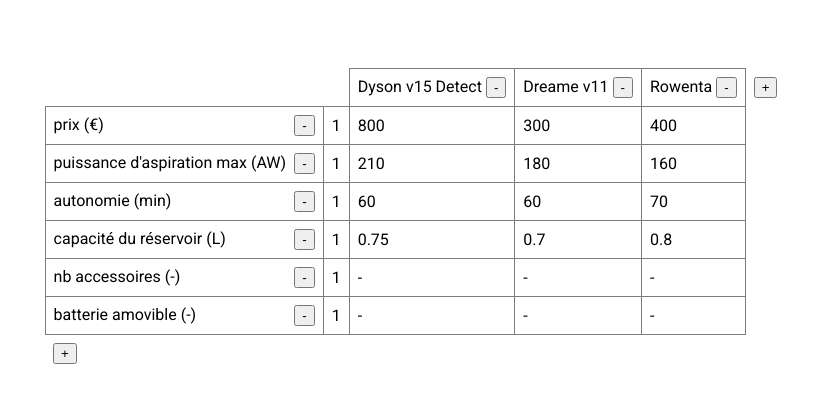
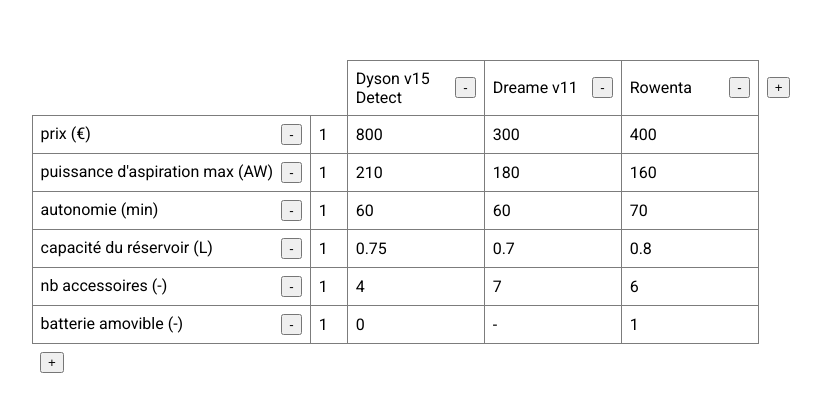
Before and after one commit to MjStryker/multi-criteria-decision-making-app, a React (Create React App) app: page / in a window 1280 px wide. Shown: the part 180-592 px from the top of the page, without its empty margins (225-1046 px from the left). Built offline with nearby package versions, Linux system fonts and the light colour scheme.

Commit message:
Replaces editable cell by html input element

```diff
--- a/src/components/DataTable.tsx
+++ b/src/components/DataTable.tsx
@@ -1,70 +1,80 @@
+import {
+  createEmptyCriteria,
+  createEmptyProduct,
+  createEmptyProductCriteriaValue,
+} from "../utils/utils";
+import { useRef, useState } from "react";
+
 import { TCriteria } from "../types/criteria";
 import { TProduct } from "../types/product";
 import { TProductWithCriteria } from "../types/productWithCriteria";
 import cordlessVacuumCleaner from "../data/cordlessVacuumCleaner";
-import { nanoid } from "nanoid";
-import { useState } from "react";
+import useClickOutside from "../hooks/useClickOutside";
+
+const width = 120;
 
 type DataTableProps = {};
 
 const DataTable = (props: DataTableProps) => {
-  const [criteria, setCriteria] = useState(cordlessVacuumCleaner.criteria);
+  const inputRef = useRef(null);
+
+  const [criterias, setCriterias] = useState(cordlessVacuumCleaner.criteria);
   const [products, setProducts] = useState(cordlessVacuumCleaner.products);
   const [productsWithCriteria, setProductsWithCriteria] = useState(
     cordlessVacuumCleaner.productsWithCriteria
   );
 
-  const nbCriteria = criteria.length;
+  const [cellId, setCellId] = useState<string | null>(null);
+  const [cellValue, setCellValue] = useState<number | null>(null);
+
+  useClickOutside(inputRef, () => {
+    console.log(`[ Cell ] Clicked away from ${cellId}..`);
+    setCellId(null);
+    setCellValue(null);
+  });
+
+  const nbCriteria = criterias.length;
   const nbProducts = products.length;
 
-  const createEmptyCriteria = (): TCriteria => ({
-    id: nanoid(),
-    name: undefined,
-    weight: 1,
-    unit: undefined,
-    higherTheBetter: undefined,
+  const addCriteria = (criteria: TCriteria) => {
+    setCriterias((prev) => [...prev, criteria]);
+    products.forEach((product) => {
+      addProductWithCriteria(
+        createEmptyProductCriteriaValue(product, criteria)
+      );
     });
+  };
 
-  const createEmptyProduct = (): TProduct => ({
-    id: nanoid(),
-    name: undefined,
-    reference: undefined,
+  const addProduct = (product: TProduct) => {
+    setProducts((prev) => [...prev, product]);
+    criterias.forEach((criteria) => {
+      addProductWithCriteria(
+        createEmptyProductCriteriaValue(product, criteria)
+      );
     });
+  };
 
-  const createEmptyProductWithCriteriaValue = (
-    { id: productId }: TProduct,
-    { id: criteriaId }: TCriteria
-  ): TProductWithCriteria => ({
-    id: nanoid(),
-    productId,
-    criteriaId,
-    value: undefined,
-  });
-
-  const addCriteria = (Criteria: TCriteria) =>
-    setCriteria((prev) => [...prev, Criteria]);
-
-  const addProduct = (product: TProduct) =>
-    setProducts((prev) => [...prev, product]);
+  const addProductWithCriteria = (
+    productWithCriteria: TProductWithCriteria
+  ) => {
+    setProductsWithCriteria((prev) => [...prev, productWithCriteria]);
+  };
 
   const removeCriteria = ({ id }: TCriteria) =>
-    setCriteria((prev) => prev.filter((c) => c.id !== id));
+    setCriterias((prev) => prev.filter((c) => c.id !== id));
 
   const removeProduct = ({ id }: TProduct) =>
     setProducts((prev) => prev.filter((p) => p.id !== id));
 
   const setProductCriteriaValue = (
-    { id: productId }: TProduct,
-    { id: criteriaId }: TCriteria,
+    product: TProduct,
+    criteria: TCriteria,
     value: number | null
   ) => {
-    const productWithCriteria = productsWithCriteria.find(
-      (e) => e.productId === productId && e.criteriaId === criteriaId
-    );
-
-    if (!productWithCriteria) {
-      return;
-    }
+    const productWithCriteria =
+      productsWithCriteria.find(
+        (e) => e.productId === product.id && e.criteriaId === criteria.id
+      ) ?? createEmptyProductCriteriaValue(product, criteria);
 
     productWithCriteria.value = value ?? undefined;
 
@@ -72,6 +82,7 @@
   };
 
   const tdStyle = {
+    width,
     border: "1px solid #7c7c7c",
   };
 
@@ -81,22 +92,35 @@
       cellPadding={8}
       style={{ height: "fit-content", borderCollapse: "collapse" }}
     >
+      <thead>
         <tr>
           <td />
           <td />
           {products.map((p) => (
             <td key={p.id} style={tdStyle}>
-            {p.name} <button onClick={() => removeProduct(p)}>-</button>
+              <div
+                style={{
+                  display: "flex",
+                  flexDirection: "row",
+                  alignItems: "center",
+                  justifyContent: "space-between",
+                }}
+              >
+                <span>{p.name}</span>
+                <button onClick={() => removeProduct(p)}>-</button>
+              </div>
             </td>
           ))}
           <td>
             <button onClick={() => addProduct(createEmptyProduct())}>+</button>
           </td>
         </tr>
+      </thead>
 
-      {criteria.map((c) => (
+      <tbody>
+        {criterias.map((c) => (
           <tr key={c.id}>
-          <td style={tdStyle}>
+            <td style={{ ...tdStyle, width: "fit-content", minWidth: 200 }}>
               <div
                 style={{
                   display: "flex",
@@ -110,33 +134,63 @@
                 <button onClick={() => removeCriteria(c)}>-</button>
               </div>
             </td>
-          <td style={tdStyle}>{c.weight}</td>
+
+            <td style={{ ...tdStyle, width: 20 }}>{c.weight}</td>
 
             {products.map((p) => {
               const v =
                 productsWithCriteria.find(
                   ({ criteriaId, productId }) =>
                     criteriaId === c.id && productId === p.id
-              ) ?? createEmptyProductWithCriteriaValue(p, c);
+                ) ?? createEmptyProductCriteriaValue(p, c);
+
+              const isCellInEditMode = v.id === cellId;
 
               return (
                 <td key={v.id} style={tdStyle}>
-                {/*
-                 * TODO: Replace by real input (only when td selected ?)
-                 */}
                   <div
-                  contentEditable={true}
-                  onBlur={(e) => {
-                    const value = e.currentTarget.textContent;
-                    setProductCriteriaValue(
-                      p,
-                      c,
-                      value && value.length > 0 ? Number(value) : null
-                    );
+                    ref={isCellInEditMode ? inputRef : undefined}
+                    onClick={() => {
+                      if (isCellInEditMode) {
+                        return;
+                      }
+                      console.log(`[ Cell ] Selected ${v.id}`);
+                      setCellId(v.id);
+                      setCellValue(v.value ?? null);
                     }}
-                  style={{ margin: -8, padding: 8 }}
+                    onBlur={() => {
+                      setProductCriteriaValue(p, c, cellValue);
+                      setCellId(null);
+                      setCellValue(null);
+                    }}
+                    style={{
+                      margin: -8,
+                      padding: isCellInEditMode ? 0 : 8,
+                    }}
                   >
-                  {v?.value ?? "-"}
+                    {isCellInEditMode ? (
+                      <input
+                        value={cellValue ?? ""}
+                        onChange={(e) => {
+                          const value = e.target.value;
+                          const newValue =
+                            value && value.length > 0 ? Number(value) : null;
+
+                          setCellValue(newValue);
+                          setProductCriteriaValue(p, c, newValue);
+                        }}
+                        onKeyUp={(e) => {
+                          if (e.key === "Enter") {
+                            setProductCriteriaValue(p, c, cellValue);
+                            setCellId(null);
+                            setCellValue(null);
+                          }
+                        }}
+                        style={{ width, fontSize: 16, padding: "7px 6px" }}
+                      />
+                    ) : (
+                      v?.value ?? "-"
+                    )}
                   </div>
                 </td>
               );
@@ -146,10 +200,13 @@
 
         <tr>
           <td colSpan={2}>
-          <button onClick={() => addCriteria(createEmptyCriteria())}>+</button>
+            <button onClick={() => addCriteria(createEmptyCriteria())}>
+              +
+            </button>
           </td>
           <td colSpan={nbProducts + 1} />
         </tr>
+      </tbody>
     </table>
   );
 };
--- a/src/data/cordlessVacuumCleaner/index.ts
+++ b/src/data/cordlessVacuumCleaner/index.ts
@@ -1,4 +1,4 @@
-import criteria from "./criteria";
+import criteria from "./criterias";
 import products from "./products";
 import productsWithCriteria from "./productsWithCriteria";
 
--- a/src/data/cordlessVacuumCleaner/productsWithCriteria.ts
+++ b/src/data/cordlessVacuumCleaner/productsWithCriteria.ts
@@ -88,6 +88,50 @@
     productId: "rowenta123",
     value: 0.8,
   },
+
+  /**
+   * Nb accessoires
+   */
+  {
+    id: "nbAccessoiresDyson123",
+    criteriaId: "nbAccessoires123",
+    productId: "dyson123",
+    value: 4,
+  },
+  {
+    id: "nbAccessoiresDreame123",
+    criteriaId: "nbAccessoires123",
+    productId: "dreame123",
+    value: 7,
+  },
+  {
+    id: "nbAccessoiresRowenta123",
+    criteriaId: "nbAccessoires123",
+    productId: "rowenta123",
+    value: 6,
+  },
+
+  /**
+   * Batterie amovible
+   */
+  {
+    id: "batterieAmovibleDyson123",
+    criteriaId: "batterieAmovible123",
+    productId: "dyson123",
+    value: 0,
+  },
+  {
+    id: "batterieAmovibleDreame123",
+    criteriaId: "batterieAmovible123",
+    productId: "dreame123",
+    value: undefined,
+  },
+  {
+    id: "batterieAmovibleRowenta123",
+    criteriaId: "batterieAmovible123",
+    productId: "rowenta123",
+    value: 1,
+  },
 ];
 
 export default productsWithCriteria;
--- /dev/null
+++ b/src/hooks/useClickOutside.ts
@@ -0,0 +1,24 @@
+import { useEffect } from "react";
+
+/**
+ * Hook that alerts clicks outside of the passed ref
+ */
+const useClickOutside = (ref: any, callback: Function) => {
+  useEffect(() => {
+    const handleClickOutside = (event: any) => {
+      if (ref.current && !ref.current.contains(event.target)) {
+        callback();
+      }
+    };
+
+    // Bind the event listener
+    document.addEventListener("mousedown", handleClickOutside);
+
+    return () => {
+      // Unbind the event listener on clean up
+      document.removeEventListener("mousedown", handleClickOutside);
+    };
+  }, [ref, callback]);
+};
+
+export default useClickOutside;
--- /dev/null
+++ b/src/utils/utils.ts
@@ -0,0 +1,28 @@
+import { TCriteria } from "../types/criteria";
+import { TProduct } from "../types/product";
+import { TProductWithCriteria } from "../types/productWithCriteria";
+import { nanoid } from "nanoid";
+
+export const createEmptyCriteria = (): TCriteria => ({
+  id: nanoid(),
+  name: undefined,
+  weight: 1,
+  unit: undefined,
+  higherTheBetter: undefined,
+});
+
+export const createEmptyProduct = (): TProduct => ({
+  id: nanoid(),
+  name: undefined,
+  reference: undefined,
+});
+
+export const createEmptyProductCriteriaValue = (
+  { id: productId }: TProduct,
+  { id: criteriaId }: TCriteria
+): TProductWithCriteria => ({
+  id: nanoid(),
+  productId,
+  criteriaId,
+  value: undefined,
+});
```
Also changed, not shown: src/data/cordlessVacuumCleaner/criterias.ts (renamed from src/data/cordlessVacuumCleaner/criteria.ts). Lines whose indentation alone changed are shown as unchanged.
